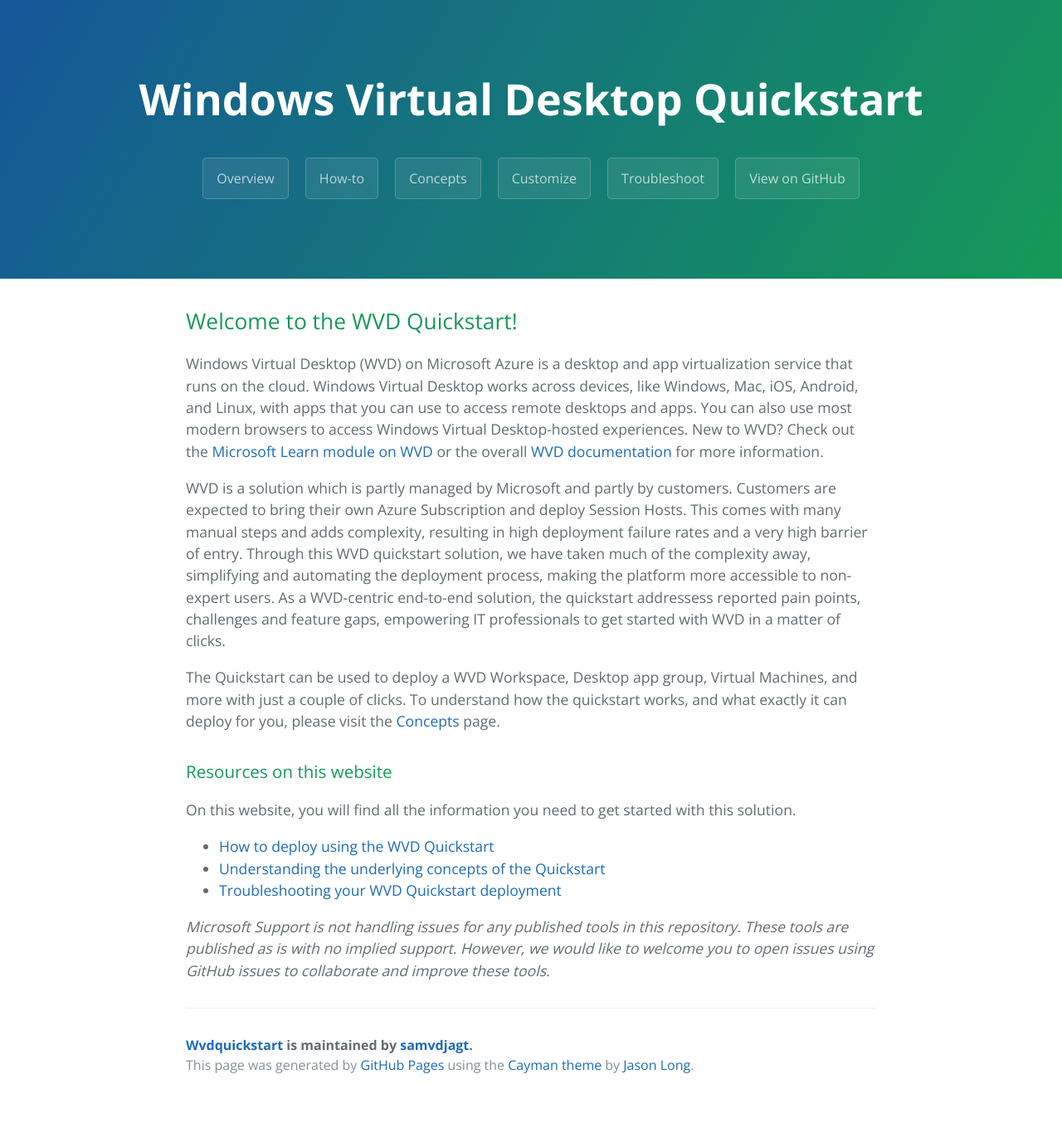
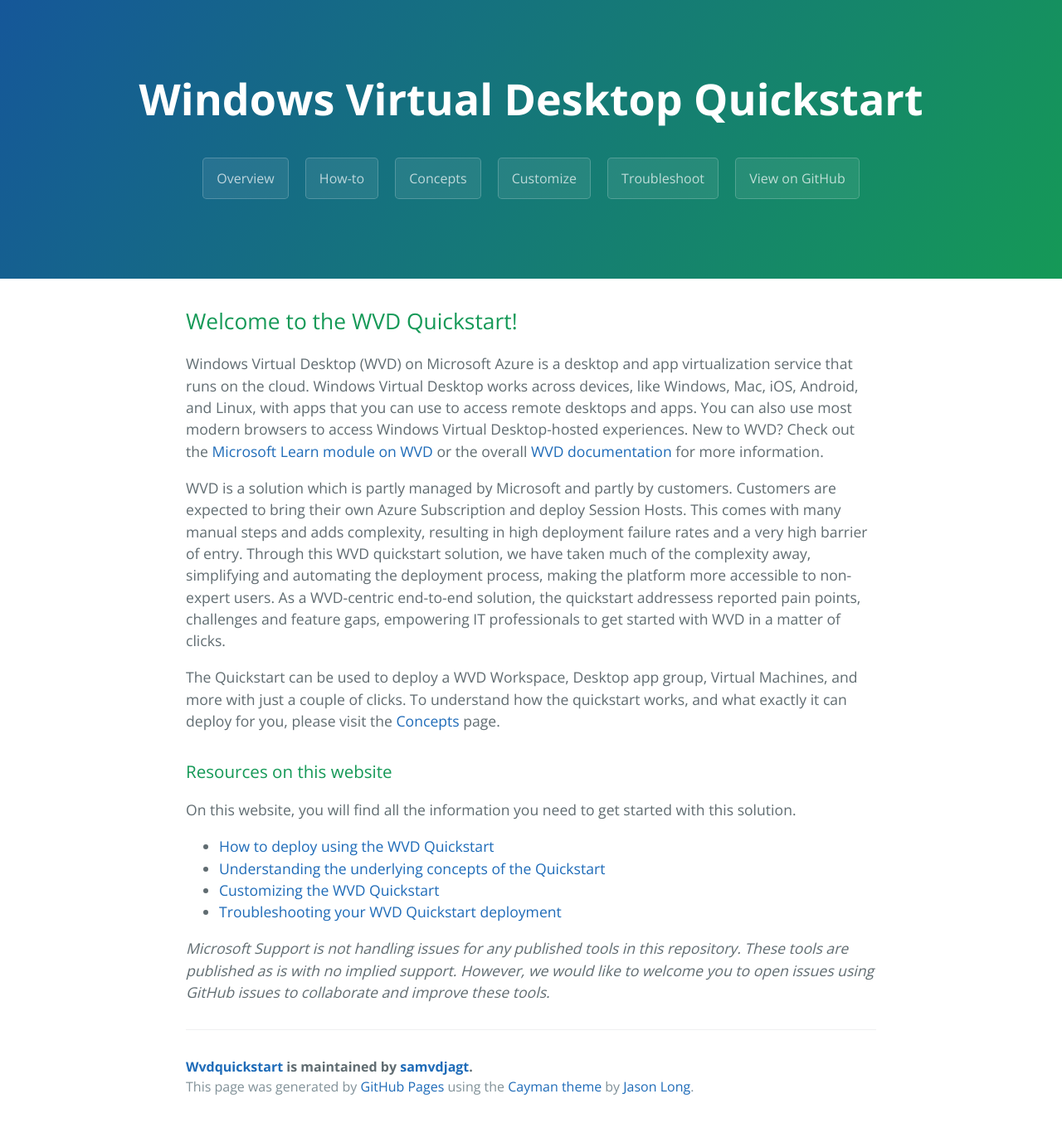
Before and after one commit to samvdjagt/wvdquickstart, a Jekyll site: the page built from index.md, in a window 1280 px wide. Shown: the whole page at 83% size. Built offline with Jekyll 4.4.1, drawn with Linux system fonts in a browser that asks for light colours; before the commit the page ends 1328 px from its top, so only the background shows below that.

Commit message:
Update index.md

```diff
--- a/index.md
+++ b/index.md
@@ -16,6 +16,7 @@
 On this website, you will find all the information you need to get started with this solution.
 * <a href="howto">How to deploy using the WVD Quickstart</a>
 * <a href="concepts">Understanding the underlying concepts of the Quickstart</a>
+* <a href="customize">Customizing the WVD Quickstart</a>
 * <a href="troubleshoot">Troubleshooting your WVD Quickstart deployment</a>
 
 *Microsoft Support is not handling issues for any published tools in this repository. These tools are published as is with no implied support. However, we would like to welcome you to open issues using GitHub issues to collaborate and improve these tools.*
```
